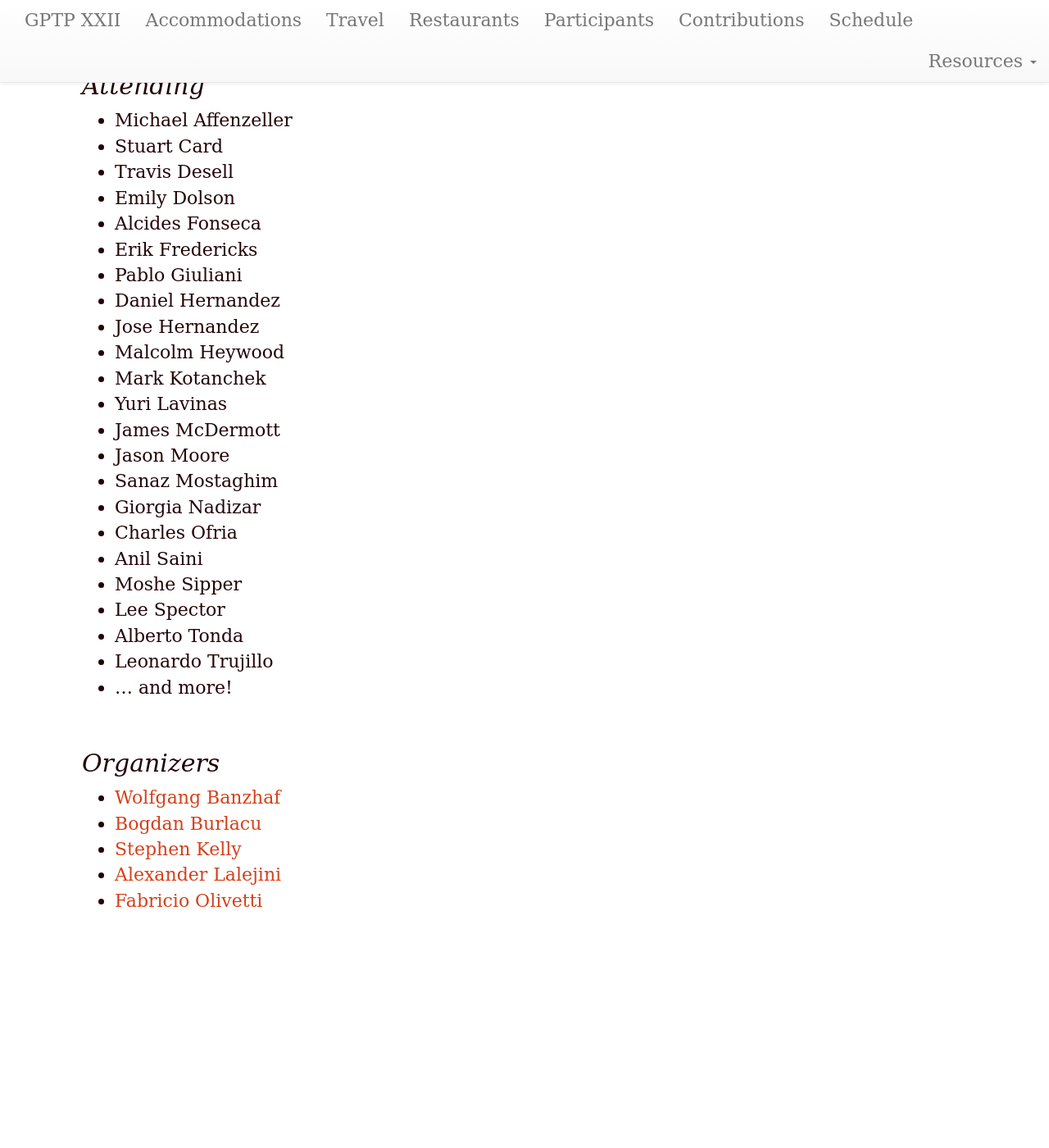
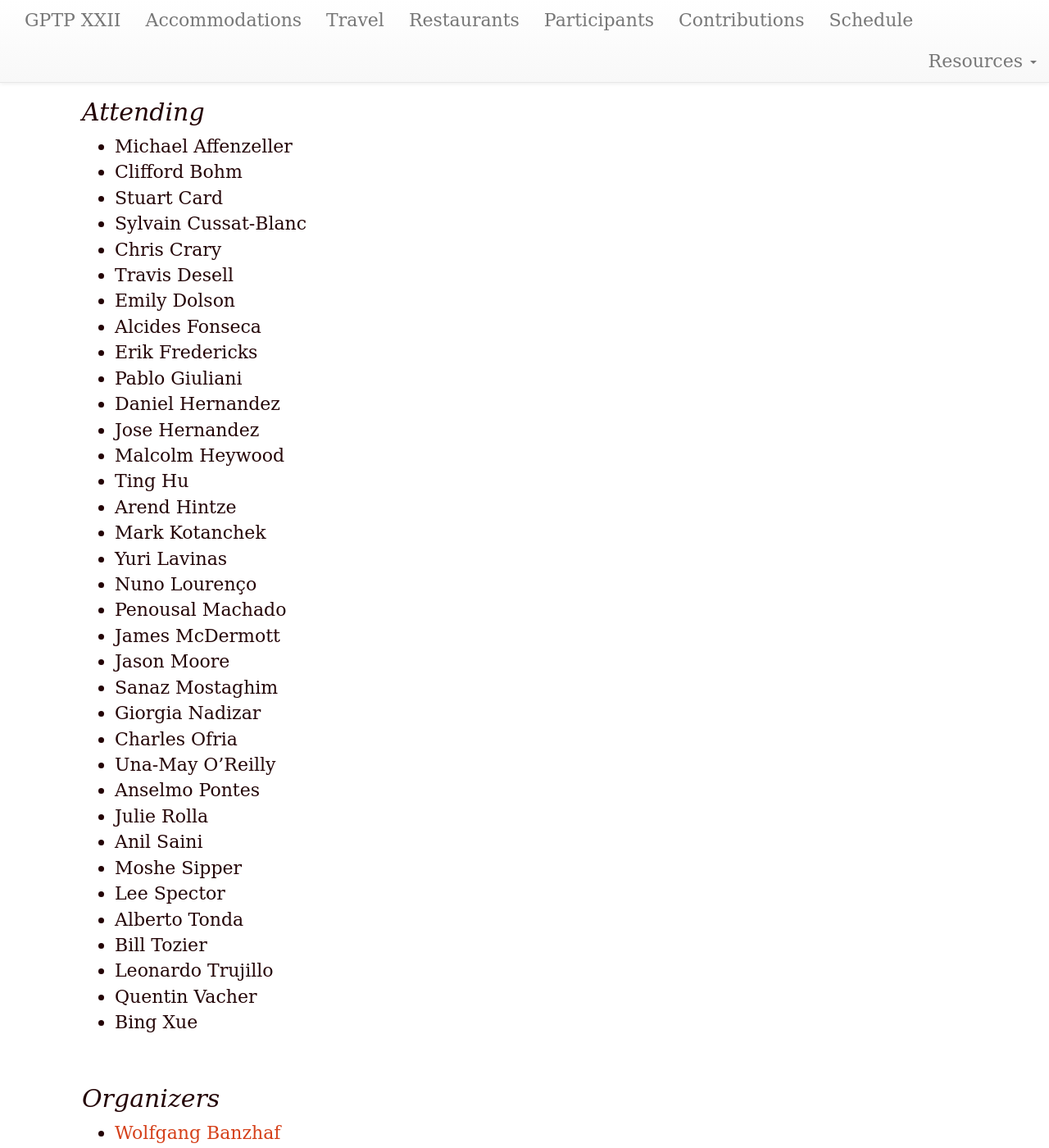
Before and after one commit to GPTP-workshop/gptp-workshop.github.io, a Jekyll site: the page built from attendees.md, in a window 1280 px wide and 1400 px high, scrolled down 409 px. Shown: the whole window at 82% size. Built offline with Jekyll 4.4.1, drawn with Linux system fonts in a browser that asks for light colours; our own code applies the rules of GitHub Pages for plain Markdown files; before the commit the page ends 1534 px from its top, so only the background shows below that.

Commit message:
Update attendees list

```diff
--- a/attendees.md
+++ b/attendees.md
@@ -7,14 +7,17 @@ year: 2025
 
 ## Keynote Speakers
 
+- [Chris Adami](https://adami.natsci.msu.edu/)
 - [Shubho Sengupta](https://shubho.github.io/)
 - [Richard Watson](https://www.richardawatson.com/)
-
 
 ## Attending
 
 - Michael	Affenzeller
+- Clifford Bohm
 - Stuart Card
+- Sylvain Cussat-Blanc
+- Chris Crary
 - Travis Desell
 - Emily Dolson
 - Alcides Fonseca
@@ -23,19 +26,28 @@ year: 2025
 - Daniel Hernandez
 - Jose Hernandez
 - Malcolm Heywood
+- Ting Hu
+- Arend Hintze
 - Mark Kotanchek
 - Yuri Lavinas
+- Nuno Lourenço
+- Penousal Machado
 - James McDermott
 - Jason Moore
 - Sanaz	Mostaghim
 - Giorgia	Nadizar
 - Charles	Ofria
+- Una-May O'Reilly
+- Anselmo Pontes
+- Julie Rolla
 - Anil Saini
 - Moshe Sipper
 - Lee Spector
 - Alberto Tonda
+- Bill Tozier
 - Leonardo Trujillo
-- ... and more!
+- Quentin Vacher
+- Bing Xue
 
 ## Organizers
 
```
